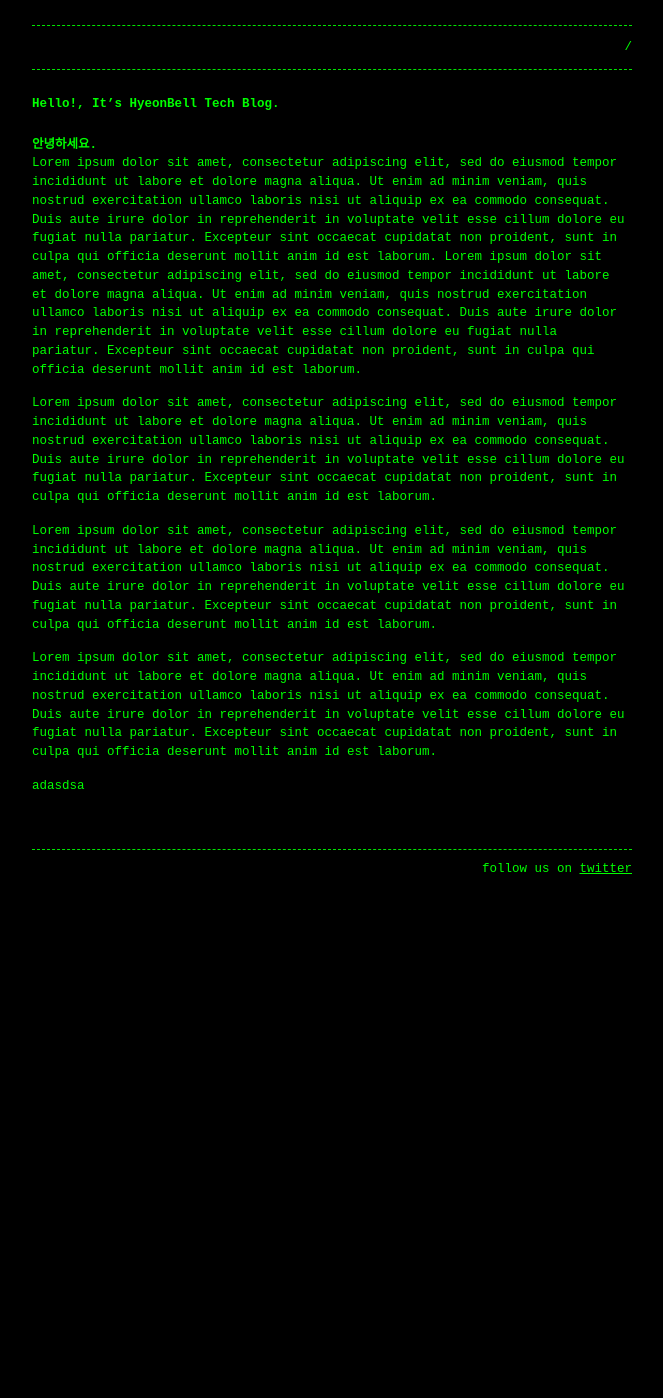
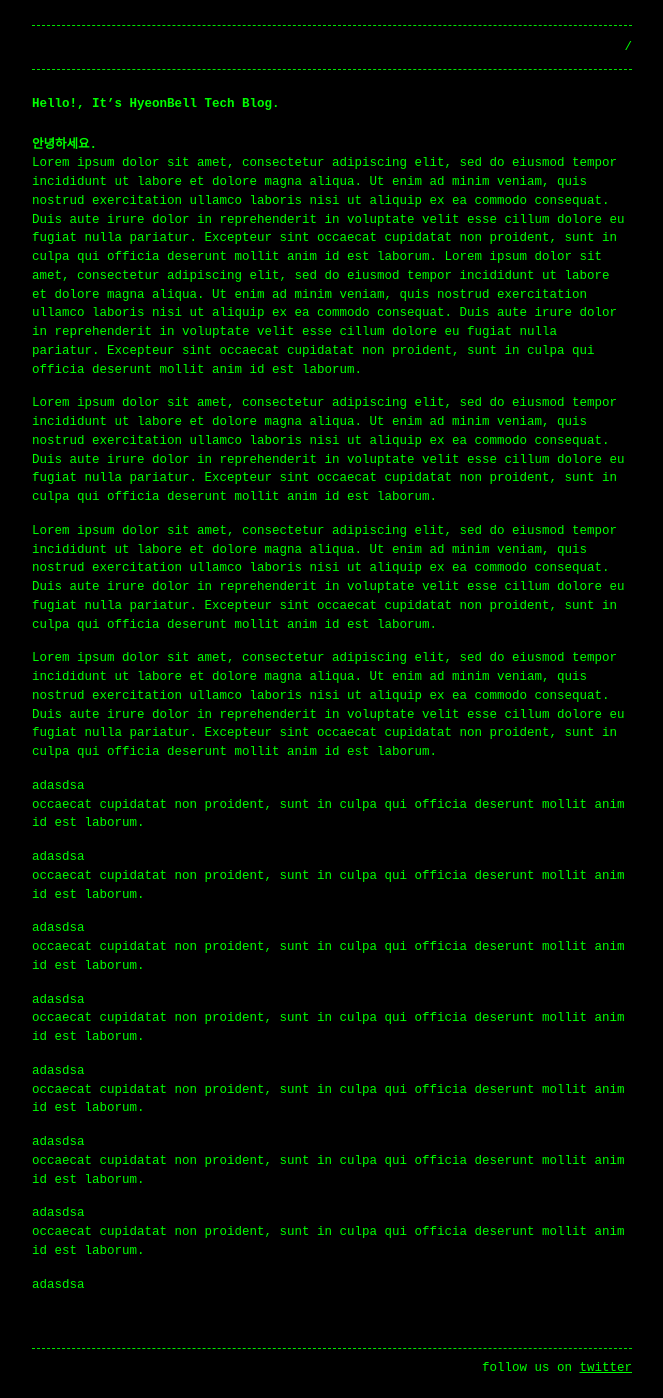
Before and after one commit to HyeonBell/hyeonbell.github.io, a Jekyll site: the page built from index.md, in a window 1280 px wide. Shown: the whole page, without its empty margins (308-971 px from the left). Built offline with Jekyll 4.4.1, drawn with Linux system fonts in a browser that asks for light colours; before the commit the page ends 900 px from its top, so only the background shows below that.

Commit message:
Update index.md

```diff
--- a/index.md
+++ b/index.md
@@ -18,3 +18,24 @@ Lorem ipsum dolor sit amet, consectetur adipiscing elit, sed do eiusmod tempor i
 Lorem ipsum dolor sit amet, consectetur adipiscing elit, sed do eiusmod tempor incididunt ut labore et dolore magna aliqua. Ut enim ad minim veniam, quis nostrud exercitation ullamco laboris nisi ut aliquip ex ea commodo consequat. Duis aute irure dolor in reprehenderit in voluptate velit esse cillum dolore eu fugiat nulla pariatur. Excepteur sint occaecat cupidatat non proident, sunt in culpa qui officia deserunt mollit anim id est laborum.
 
 adasdsa
+occaecat cupidatat non proident, sunt in culpa qui officia deserunt mollit anim id est laborum.
+
+adasdsa
+occaecat cupidatat non proident, sunt in culpa qui officia deserunt mollit anim id est laborum.
+
+adasdsa
+occaecat cupidatat non proident, sunt in culpa qui officia deserunt mollit anim id est laborum.
+
+adasdsa
+occaecat cupidatat non proident, sunt in culpa qui officia deserunt mollit anim id est laborum.
+
+adasdsa
+occaecat cupidatat non proident, sunt in culpa qui officia deserunt mollit anim id est laborum.
+
+adasdsa
+occaecat cupidatat non proident, sunt in culpa qui officia deserunt mollit anim id est laborum.
+
+adasdsa
+occaecat cupidatat non proident, sunt in culpa qui officia deserunt mollit anim id est laborum.
+
+adasdsa
```
